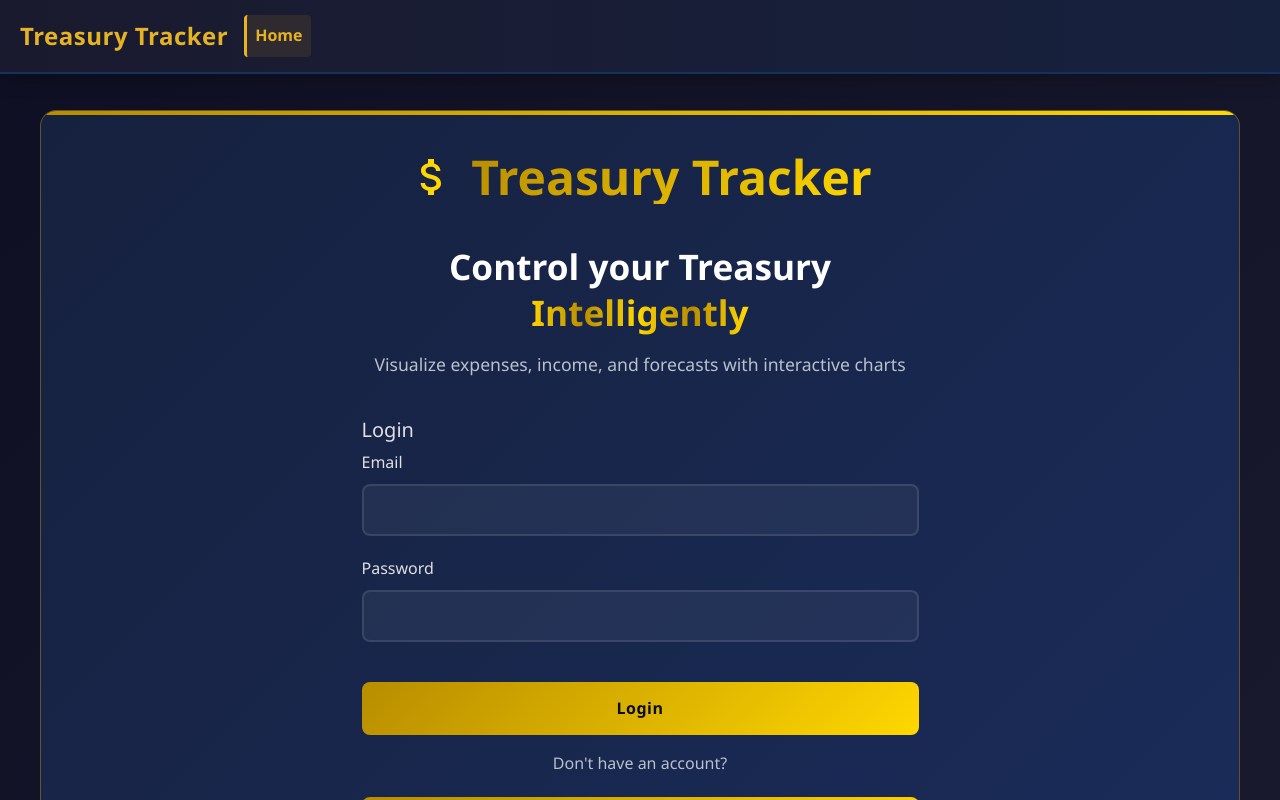
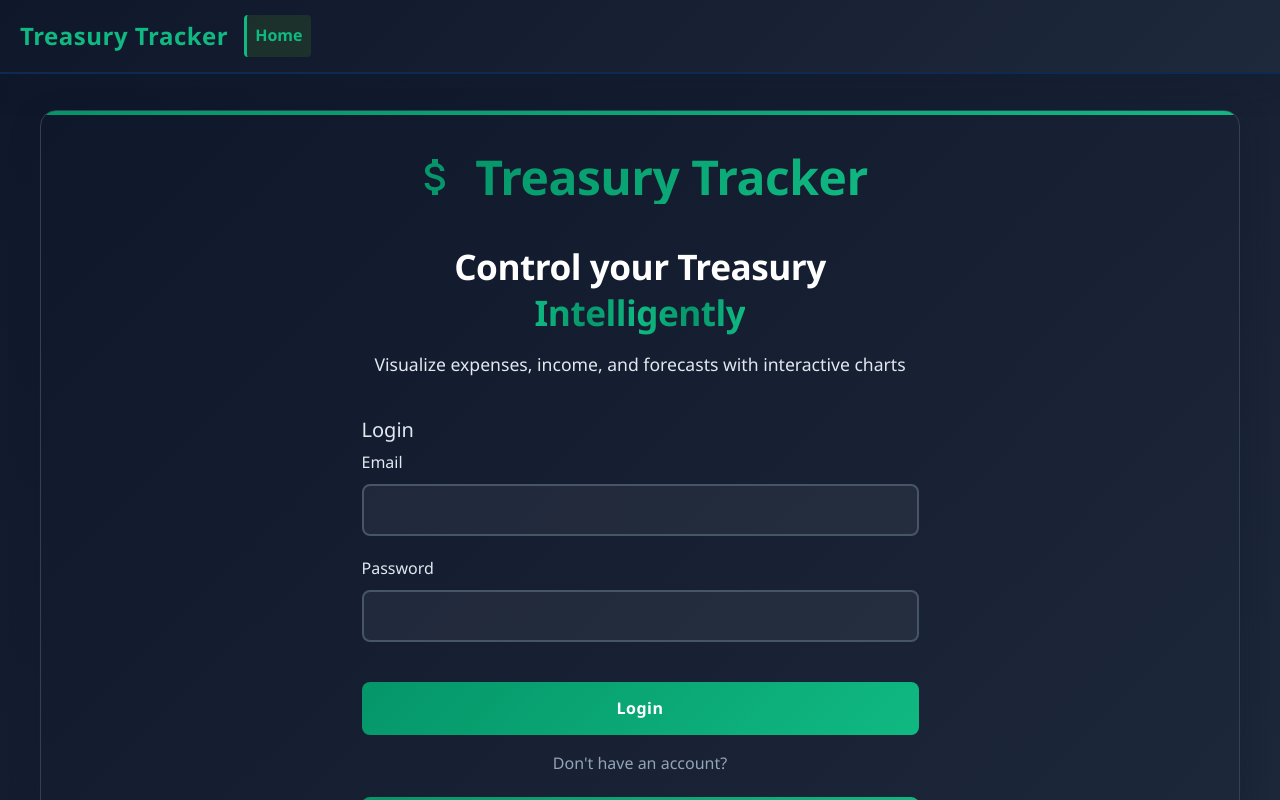
Before and after one commit to MarcosRamaR/treasurytracker, a React (Vite) app in the folder frontend/: page / in a window 1280 px wide. Shown: the top 800 px of the page. Built offline with nearby package versions, Linux system fonts and the light colour scheme.

Commit message:
Changed color for more usability and better design

```diff
--- a/frontend/src/pages/HomePage.jsx
+++ b/frontend/src/pages/HomePage.jsx
@@ -4,7 +4,7 @@ import { LoginForm } from '../components/LoginForm'
 import { RegisterForm } from '../components/RegisterForm'
 import { UserProfile } from '../components/UserProfile'
 import '../styles/RegisterLoginStyle.css'
-import { AccountBalance, Savings, PieChart, AttachMoney } from '@mui/icons-material';
+import { AccountBalance, PieChart, AttachMoney } from '@mui/icons-material';
 
 export function HomePage()  {
   const [isLogged, setIsLogged] = useState(false)
@@ -45,7 +45,7 @@ export function HomePage()  {
     <div className="container-register-login">
       <div className="app-header">
         <div className="app-logo">
-          <AttachMoney sx={{ fontSize: 48, color: '#ffd700' }} />
+          <AttachMoney sx={{ fontSize: 48, color: '#059669' }} />
           <h1>Treasury Tracker</h1>
         </div>
       </div>
--- a/frontend/src/styles/NavBarStyle.css
+++ b/frontend/src/styles/NavBarStyle.css
@@ -1,14 +1,14 @@
 
 .navbar {
-  background: linear-gradient(90deg, #1a1a2e, #16213e);
+  background: linear-gradient(135deg, #0f172a 0%, #1e293b 100%);
   padding: 12px 0px;
-  box-shadow: 0 2px 20px rgba(0, 0, 0, 0.3);
+  box-shadow: 0 10px 30px rgba(15, 23, 42, 0.3);
   position: fixed;
   top: 0;
   left: 0;
   z-index: 1000;
   width: 100%;
-  border-bottom: 2px solid #0f3460;
+  border-bottom: 2px solid #0d2b50;
   margin: 0;
 }
 .navbar-brand {
@@ -20,7 +20,7 @@
 
 }
 .navbar-brand.active{
-  color: #e6b325;
+  color: #10b981;
 }
 .navbar .container-fluid {
   padding: 0 20px;
@@ -28,7 +28,7 @@
 }
 
 .navbar-brand:hover {
-  color: #e6b325;
+  color: #10b981;
   transform: translateY(-1px);
 }
 
@@ -42,7 +42,7 @@
 }
 
 .custom-color-navbar{
-  border-color: #b88d00;
+  border-color: #10b981;
 }
 
 .nav-link:hover {
@@ -52,10 +52,10 @@
 }
 
 .nav-item .nav-link.active {
-  color: #e6b325;
-  background: rgba(230, 179, 37, 0.1);
+  color: #10b981;
+  background: rgba(114, 230, 37, 0.1);
   font-weight: 600;
-  border-left: 3px solid #e6b325;
+  border-left: 3px solid #10b981;
 }
 
 @media (max-width: 991.98px) {
--- a/frontend/src/styles/RegisterLoginStyle.css
+++ b/frontend/src/styles/RegisterLoginStyle.css
@@ -5,14 +5,15 @@
     margin-bottom: 20px;
     border-radius: 16px;
     padding: 40px 30px;
-    background: linear-gradient(135deg, #16213e 0%, #1a2c5b 100%);
+    background: linear-gradient(135deg, #0f172a 0%, #1e293b 100%);
     max-width: 1200px;
     width: auto;
     margin-left: auto;
     margin-right: auto;
-    border: 1px solid rgba(184, 141, 0, 0.452);
+    border: 1px solid #334155;
     position: relative;  /*To position child elements*/
     overflow: hidden;
+    box-shadow: 0 10px 30px rgba(15, 23, 42, 0.3);
 }
 
 /*Upper line decorative*/
@@ -23,7 +24,7 @@
     left: 0;
     right: 0;
     height: 4px;
-    background: linear-gradient(90deg, #b88d00 0%, #ffd700 100%);
+    background: linear-gradient(90deg, #059669 0%, #10b981 100%);
 }
 
 /*App header*/
@@ -50,7 +51,7 @@
     font-size: 3rem;
     font-weight: bold;
     margin: 0;
-    background: linear-gradient(135deg, #b88d00 0%, #ffd700 100%);
+    background: linear-gradient(135deg, #059669 0%, #10b981 100%);
     -webkit-background-clip: text; /*Only show background where we have text*/
     -webkit-text-fill-color: transparent; /*Text will be transparent*/
     background-clip: text;
@@ -72,12 +73,12 @@
 }
 
 .brand-highlight {
-    color: #ffd700;
+    color: #10b981;
     font-weight: bold;
 }
 
 .animated-text {
-    background: linear-gradient(90deg, #b88d00, #ffd700, #b88d00);
+    background: linear-gradient(90deg, #059669, #10b981, #059669);
     background-size: 50% auto;
     background-clip: text;
     -webkit-background-clip: text;
@@ -92,12 +93,12 @@
 }
 
 .username-highlight {
-    color: #ffd700;
+    color: #e6b325;
     text-shadow: 0 0 10px rgba(184, 141, 0, 0.3);
 }
 
 .welcome-subtitle {
-    color: #b8c1cc;
+    color: #e2e8f0;
     font-size: 1.1rem;
     max-width: 600px;
     margin: 0 auto;
@@ -122,7 +123,7 @@
     width: 100%;
     height: 100%;
     border-radius: 50%; /*Circle*/
-    background: #10b981;
+    background: #059669;
     position: relative;
     animation: scaleIn 0.3s ease-out;
 }
@@ -164,8 +165,8 @@
     flex-direction: column;
     min-width: 0;
     word-wrap: break-word; /*Avoid long word break desing*/
-    background: rgba(22, 33, 62, 0.9);
-    border: 1px solid rgba(184, 141, 0, 0.2);
+    background: rgba(30, 41, 59, 0.9);
+    border: 1px solid #334155;
     border-radius: 12px;
     padding: 30px;
     box-shadow: 0 8px 32px rgba(0, 0, 0, 0.3);
@@ -176,6 +177,7 @@
 .register-form:hover {
     transform: translateY(-5px);
     box-shadow: 0 12px 40px rgba(0, 0, 0, 0.3);
+    border-color: #475569;
 }
 
 .title-h5 {
@@ -188,7 +190,7 @@
 }
 
 .label-text {
-    color: #ffffff;
+    color: #e2e8f0;
     font-size: 0.95rem;
     font-weight: 500;
     margin-bottom: 8px;
@@ -196,7 +198,7 @@
 
 .form-control {
     background: rgba(255, 255, 255, 0.05);
-    border: 2px solid rgba(255, 255, 255, 0.1);
+    border: 2px solid #475569;
     border-radius: 8px;
     color: #ffffff;
     padding: 12px 16px;
@@ -208,7 +210,7 @@
 .form-control:focus {
     background: rgba(255, 255, 255, 0.08); /* Fondo un poco más opaco */
     color:#ffffff;
-    border-color: #b88d00;
+    border-color: #059669;
     box-shadow: 0 0 0 3px rgba(184, 141, 0, 0.2);
     outline: none;
 }
@@ -216,8 +218,8 @@
 .register-login-button {
     margin-top: 20px;
     padding: 14px 28px;
-    background: linear-gradient(135deg, #b88d00 0%, #ffd700 100%);
-    color: #090d1a;
+    background: linear-gradient(135deg, #059669 0%, #10b981 100%);
+    color: #ffffff;
     border: none;
     border-radius: 8px;
     cursor: pointer;
@@ -234,6 +236,7 @@
 .register-login-button:hover:not(:disabled) { /*Appy this only the button isnt disabled*/
     transform: translateY(-2px);
     box-shadow: 0 6px 20px rgba(184, 141, 0, 0.2);
+    background: linear-gradient(135deg, #047857 0%, #0da57e 100%);
 }
 
 .register-login-button:active:not(:disabled) {
@@ -243,6 +246,7 @@
 .register-login-button:disabled {
     opacity: 0.6;
     cursor: not-allowed;
+    background: linear-gradient(135deg, #64748b 0%, #94a3b8 100%);
 }
 
 /*Alert messages*/
@@ -255,15 +259,15 @@
 }
 
 .alert-success {
-    background: rgba(16, 185, 129, 0.1);
+    background: rgba(5, 150, 105, 0.15);
     color: #10b981;
-    border-left: 4px solid #10b981;
+    border-left: 4px solid #059669;
 }
 
 .alert-danger {
-    background: rgba(239, 68, 68, 0.1);
+    background: rgba(220, 38, 38, 0.15);
     color: #ef4444;
-    border-left: 4px solid #ef4444;
+    border-left: 4px solid #dc2626;
 }
 
 .app-footer {
@@ -280,7 +284,7 @@
 }
 
 .footer-highlight {
-    color: #ffd700;
+    color: #059669;
     font-weight: 600;
 }
 
--- a/frontend/src/styles/TreasuryAppStyle.css
+++ b/frontend/src/styles/TreasuryAppStyle.css
@@ -5,8 +5,8 @@
 
 body {
   font-family: 'Segoe UI', 'Inter', -apple-system, sans-serif;
-  background: linear-gradient(135deg, #0f0f23 0%, #1a1a2e 100%);
-  color: #e0e0e0;
+  background: linear-gradient(135deg, #0f172a 0%, #1e293b 100%);
+  color: #e2e8f0;
   line-height: 1.6;
   margin: 0;
   padding: 0;
@@ -19,18 +19,28 @@ body {
   display: flex;
   flex-direction: column;
   width: 100%;
-  margin-top: 80px;
+  margin-top: 70px;
 }
 
 .main-container {
   flex: 1;
   width: 100%;
-  padding: 10px;
+  padding: 20px;
   box-sizing: border-box;
 }
 
+h1, h2, h3, h4, h5, h6 {
+  font-family: 'Segoe UI', 'Inter', -apple-system, sans-serif;
+}
+
+h1 {
+  color: #ffffff;
+  font-weight: 700;
+  letter-spacing: -0.5px;
+}
+
 h2 {
-  color: #e6b325;
+  color: #10b981;
   font-size: 1.5rem;
   margin-bottom: 20px;
   font-weight: 500;
@@ -38,14 +48,14 @@ h2 {
 }
 
 h3 {
-  color: #4fc3f7;
+  color: #d97706;
   font-size: 1.25rem;
   margin-bottom: 15px;
   font-weight: 500;
 }
 
 p {
-  color: #b8c1cc;
+  color: #94a3b8;
   margin-bottom: 15px;
 }
 
```
